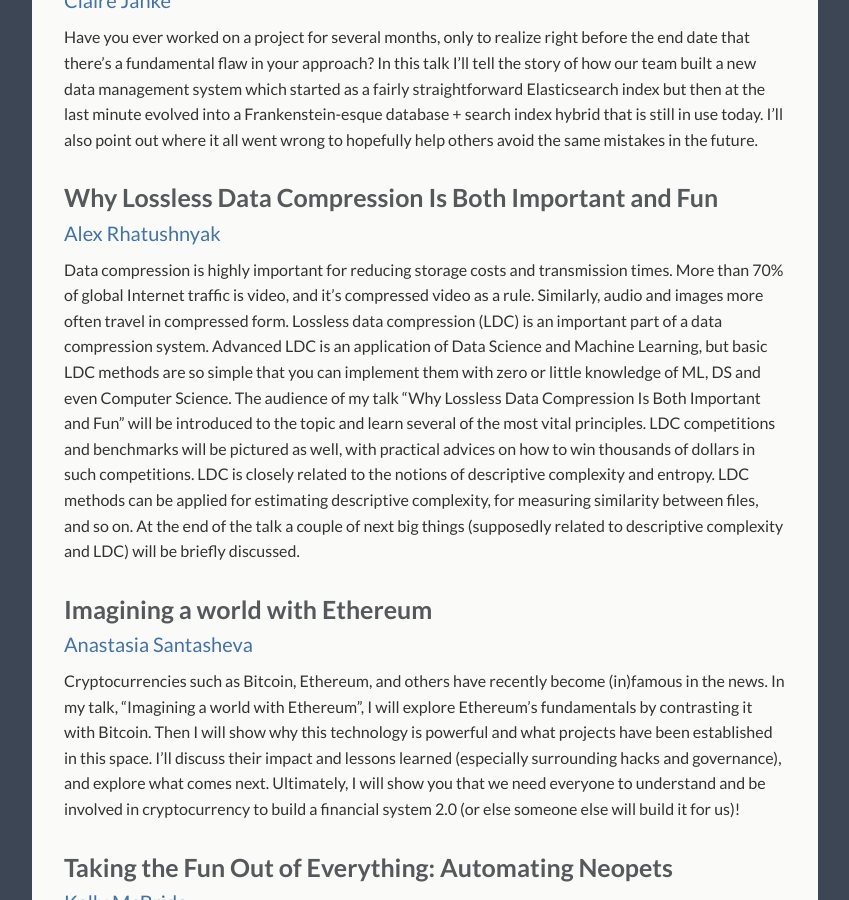
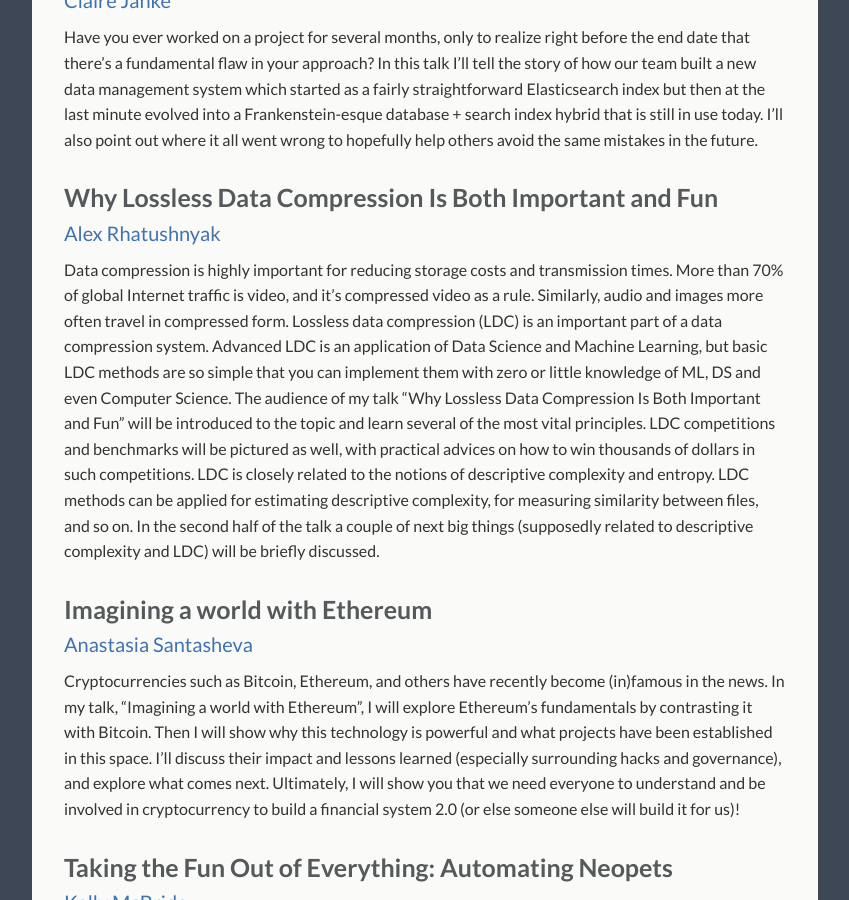
Before and after one commit to StarConKW/starconkw.github.io, a Jekyll site: the page built from _pages/talks.md, in a window 1280 px wide and 900 px high, scrolled down 4004 px. Shown: the whole window, without its empty margins (215-1064 px from the left). Built offline with Jekyll 4.4.1, drawn with Linux system fonts in a browser that asks for light colours.

Commit message:
update alex abstract

```diff
--- a/_pages/talks.md
+++ b/_pages/talks.md
@@ -121,7 +121,7 @@ Have you ever worked on a project for several months, only to realize right befo
 [Alex Rhatushnyak](/speakers#alex-rhatushnyak)
 
 <p class="abstract">
-Data compression is highly important for reducing storage costs and transmission times. More than 70% of global Internet traffic is video, and it's compressed video as a rule. Similarly, audio and images more often travel in compressed form. Lossless data compression (LDC) is an important part of a data compression system. Advanced LDC is an application of Data Science and Machine Learning, but basic LDC methods are so simple that you can implement them with zero or little knowledge of ML, DS and even Computer Science. The audience of my talk "Why Lossless Data Compression Is Both Important and Fun" will be introduced to the topic and learn several of the most vital principles. LDC competitions and benchmarks will be pictured as well, with practical advices on how to win thousands of dollars in such competitions. LDC is closely related to the notions of descriptive complexity and entropy. LDC methods can be applied for estimating descriptive complexity, for measuring similarity between files, and so on. At the end of the talk a couple of next big things (supposedly related to descriptive complexity and LDC) will be briefly discussed.
+Data compression is highly important for reducing storage costs and transmission times. More than 70% of global Internet traffic is video, and it's compressed video as a rule. Similarly, audio and images more often travel in compressed form. Lossless data compression (LDC) is an important part of a data compression system. Advanced LDC is an application of Data Science and Machine Learning, but basic LDC methods are so simple that you can implement them with zero or little knowledge of ML, DS and even Computer Science. The audience of my talk "Why Lossless Data Compression Is Both Important and Fun" will be introduced to the topic and learn several of the most vital principles. LDC competitions and benchmarks will be pictured as well, with practical advices on how to win thousands of dollars in such competitions. LDC is closely related to the notions of descriptive complexity and entropy. LDC methods can be applied for estimating descriptive complexity, for measuring similarity between files, and so on. In the second half of the talk a couple of next big things (supposedly related to descriptive complexity and LDC) will be briefly discussed.
 </p>
 
 
```
